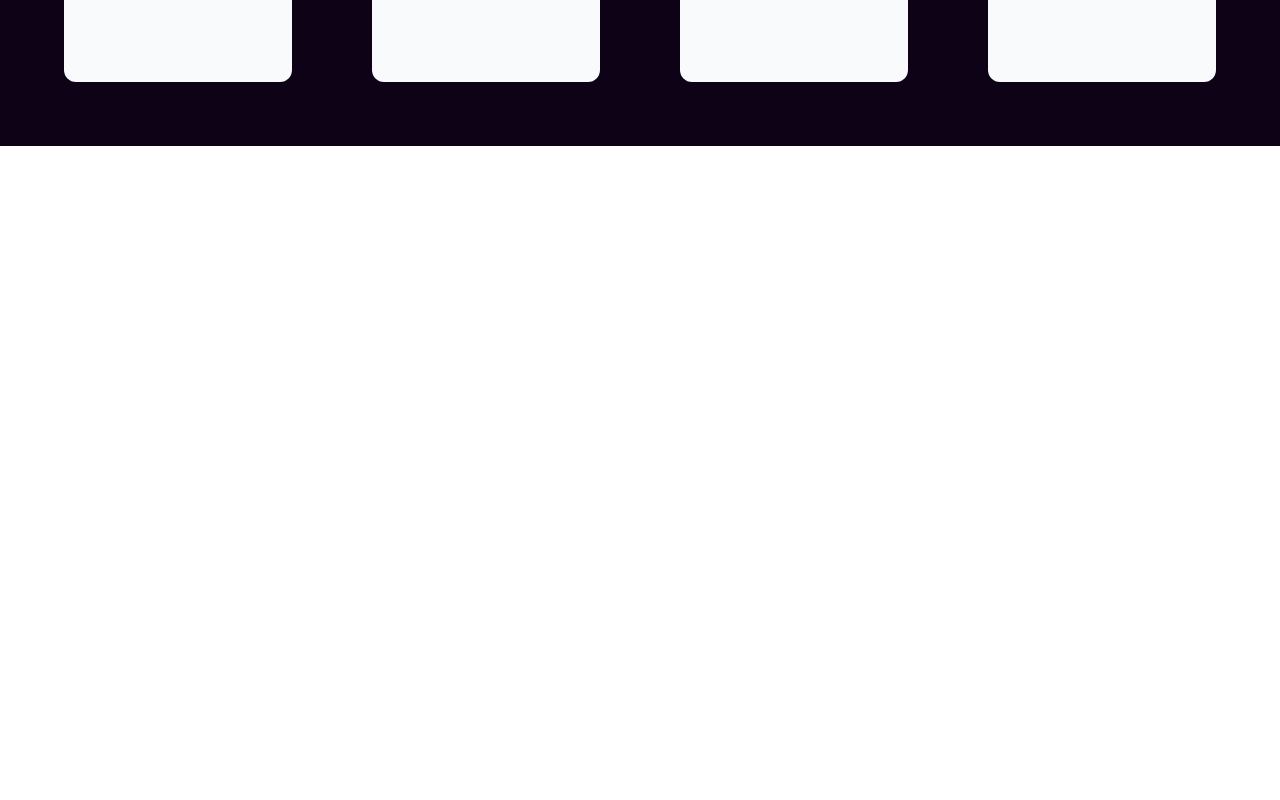
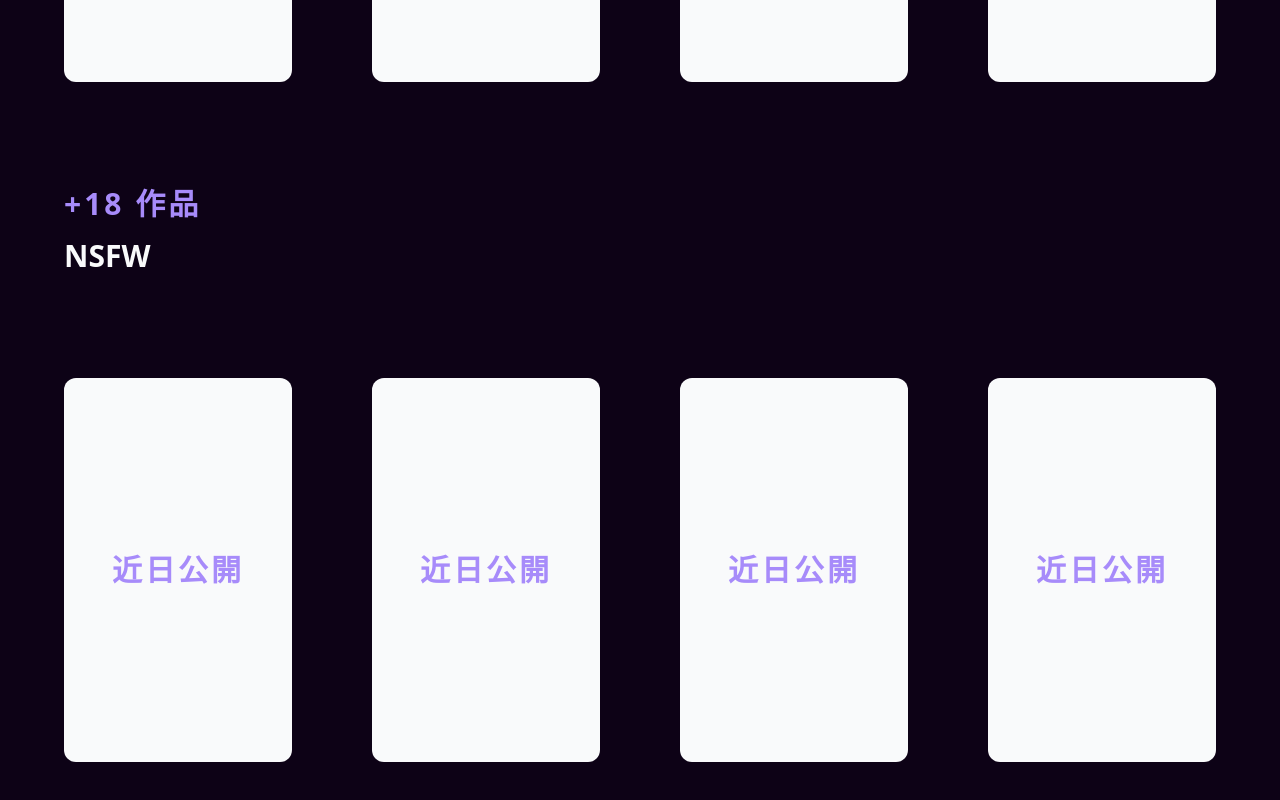
Before and after one commit to soygabrielnunez/translations-portfolio, a Vue app: page / in a window 1280 px wide. Shown: the part 2182-2982 px from the top of the page. Before the commit the page ends 2328 px from the top, so only its background shows below. Built offline with nearby package versions, Linux system fonts and the light colour scheme.

Commit message:
adding a new category

```diff
--- a/src/components/Portfolio.vue
+++ b/src/components/Portfolio.vue
@@ -49,6 +49,21 @@
       <span class="text-3xl text-purple-400 font-extrabold tracking-widest">近日公開</span>
     </div>
   </div>
+  <subtitle title="NSFW" japaneseTitle="+18 作品" />
+  <div class="grid justify-center grid-cols-1 md:grid-cols-2 lg:grid-cols-3 xl:grid-cols-4 gap-20 p-1 md:p-8">
+    <div class="rounded-xl 100% h-96 bg-gray-50 flex justify-center items-center">
+      <span class="text-3xl text-purple-400 font-extrabold tracking-widest">近日公開</span>
+    </div>
+    <div class="rounded-xl 100% h-96 bg-gray-50 flex justify-center items-center">
+      <span class="text-3xl text-purple-400 font-extrabold tracking-widest">近日公開</span>
+    </div>
+    <div class="rounded-xl 100% h-96 bg-gray-50 flex justify-center items-center">
+      <span class="text-3xl text-purple-400 font-extrabold tracking-widest">近日公開</span>
+    </div>
+    <div class="rounded-xl 100% h-96 bg-gray-50 flex justify-center items-center">
+      <span class="text-3xl text-purple-400 font-extrabold tracking-widest">近日公開</span>
+    </div>
+  </div>
 </div>
 </template>
 
```
